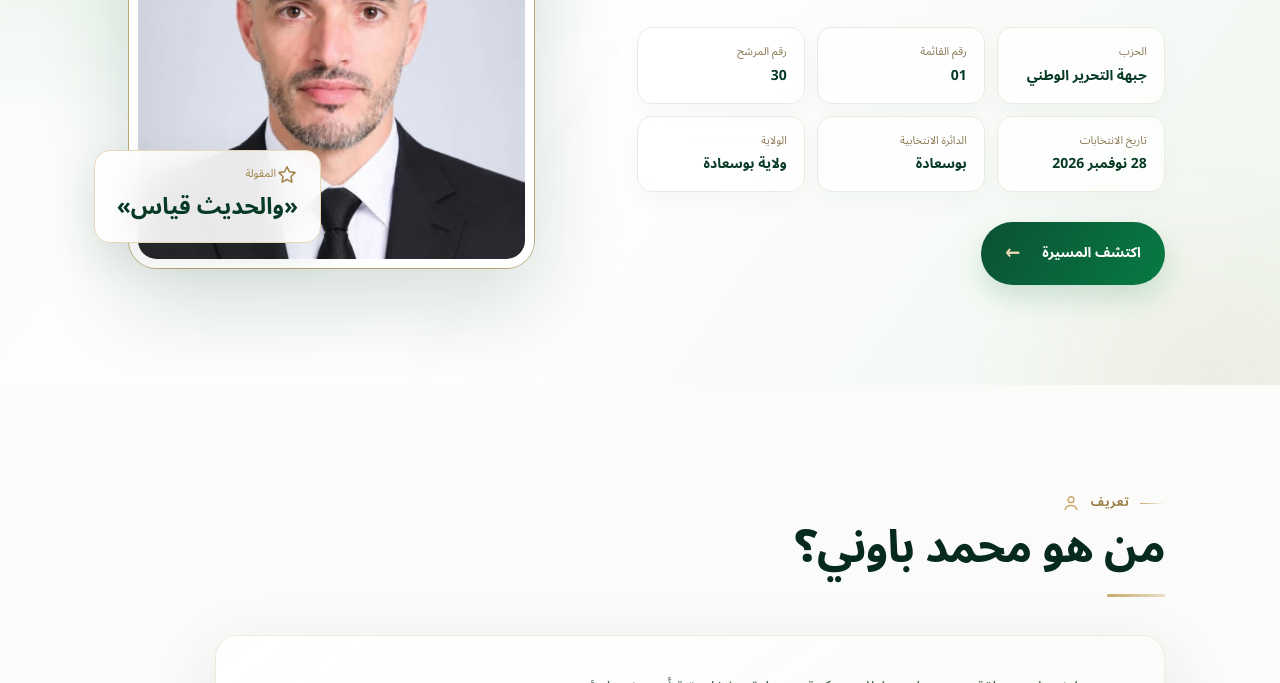
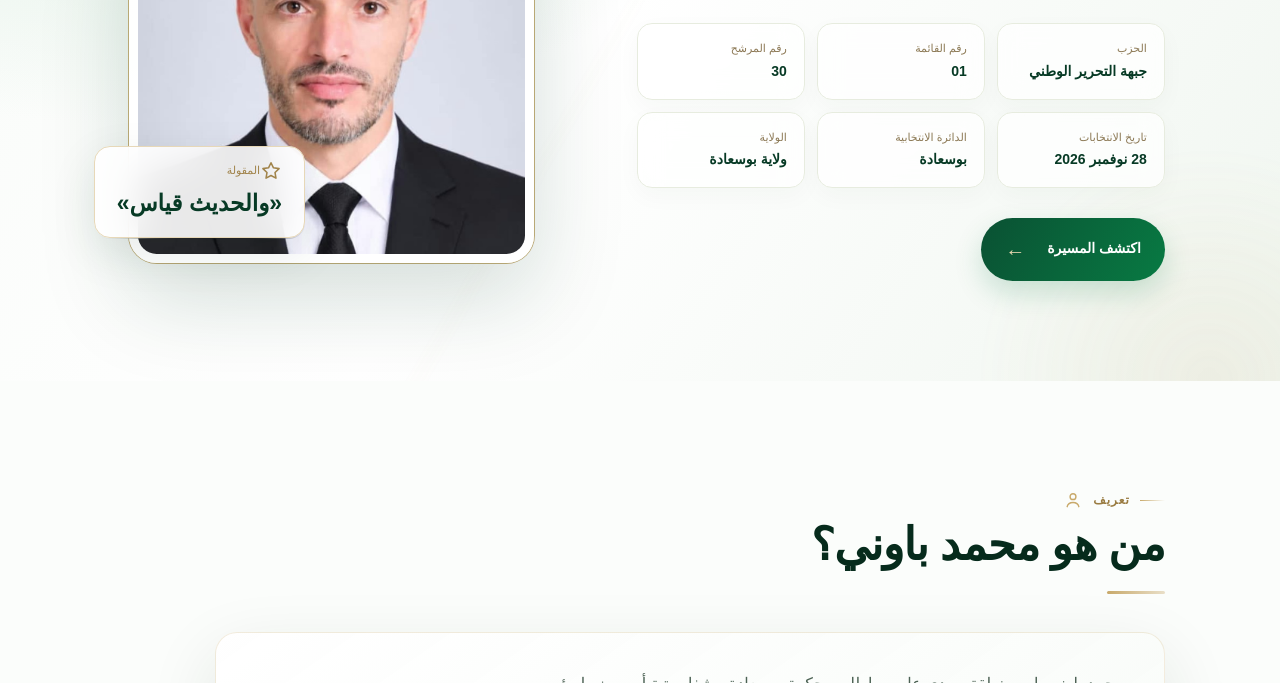
Before and after one commit to mohamed-baouni/Mohamed-baouni, a plain HTML site: page index.html in a window 1280 px wide. Shown: the part 417-1100 px from the top of the page. Drawn offline with Linux system fonts and the light colour scheme; a web font is replaced by a local one.

Commit message:
Update style.css

```diff
--- a/style.css
+++ b/style.css
@@ -176,7 +176,9 @@ a, button, .feature-icon, .degree-card, .program-grid article,
 @font-face{font-family:"Thmanyah Sans";src:url("fonts/ThmanyahSans-Bold.woff2") format("woff2");font-weight:700;font-display:swap}
 @font-face{font-family:"Thmanyah Sans";src:url("fonts/ThmanyahSans-Black.woff2") format("woff2");font-weight:900;font-display:swap}
 html{scroll-padding-top:105px}
-body{font-family:"Thmanyah Sans","Noto Sans Arabic",Tahoma,Arial,sans-serif;background:var(--paper);color:var(--ink);letter-spacing:0;}
+html, body {
+    font-family: "Thmanyah Sans", sans-serif !important;
+},"Noto Sans Arabic",Tahoma,Arial,sans-serif;background:var(--paper);color:var(--ink);letter-spacing:0;}
 .site-header{min-height:88px;padding:13px clamp(18px,6vw,100px);background:rgba(253,255,253,.88);backdrop-filter:blur(20px) saturate(160%);-webkit-backdrop-filter:blur(20px) saturate(160%);border-bottom:1px solid rgba(200,169,106,.23);box-shadow:0 8px 35px rgba(8,55,34,.045)}
 .brand{gap:13px}.brand img{width:58px;height:58px;padding:5px;border-radius:16px;background:#fff;box-shadow:0 7px 24px #0b5b3520;border:1px solid #e8ddc7}.brand strong{font-size:20px;letter-spacing:-.5px;color:var(--green-950)}.brand small{letter-spacing:.5px;color:#8d7950}
 .nav{gap:clamp(9px,1.3vw,20px);font-size:12px;font-weight:700}.nav a{padding:9px 2px;color:#375443}.nav a:hover{color:var(--green-700)}
```
